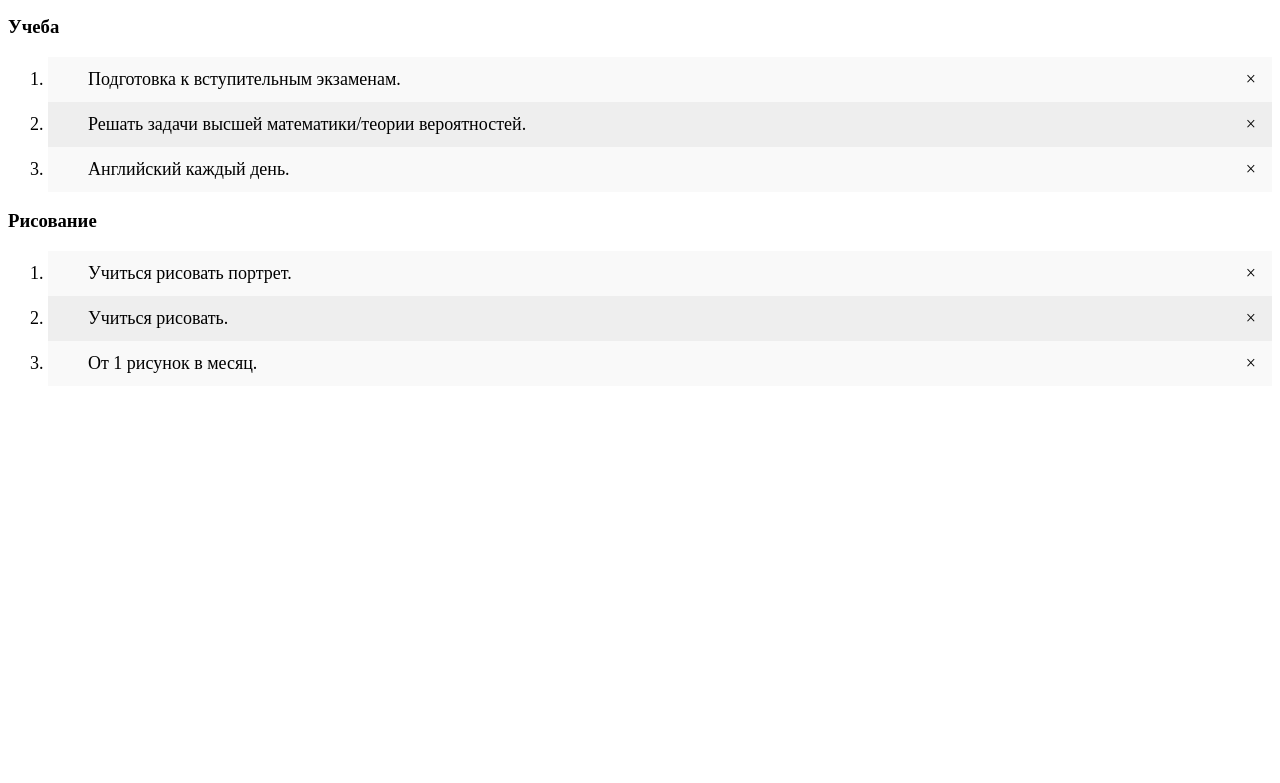
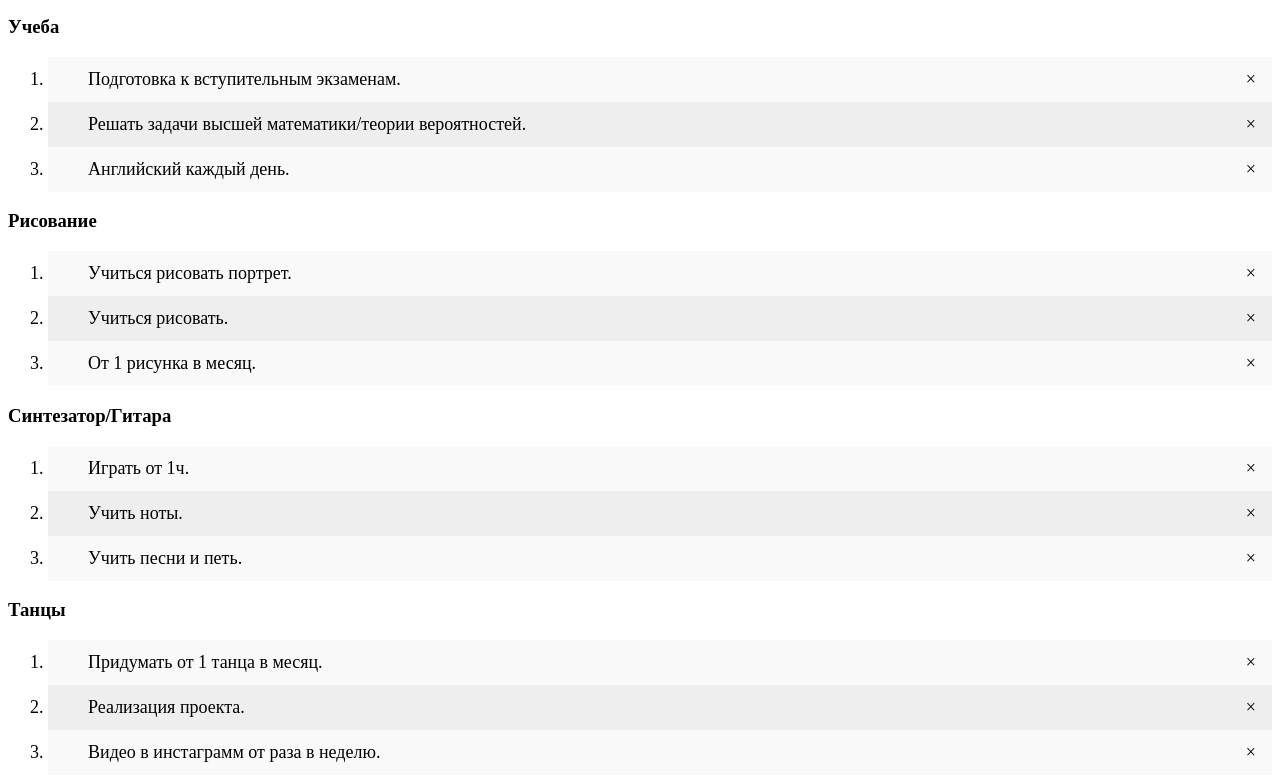
Before and after one commit to Goryunov1/To-do-list, a plain HTML site: page index.html in a window 1280 px wide. Shown: the part 729-1512 px from the top of the page. Before the commit the page ends 1123 px from the top, so only its background shows below. Drawn offline with Linux system fonts and the light colour scheme.

Commit message:
programming

```diff
--- a/index.html
+++ b/index.html
@@ -51,7 +51,23 @@
     <ol>
       <li>Учиться рисовать портрет.</li>
       <li>Учиться рисовать.</li>
-      <li>От 1 рисунок в месяц.</li>
+      <li>От 1 рисунка в месяц.</li>
+    </ol>
+  </ul>
+  <ul>
+    <h3>Синтезатор/Гитара</h3>
+    <ol>
+      <li>Играть от 1ч.</li>
+      <li>Учить ноты.</li>
+      <li>Учить песни и петь.</li>
+    </ol>
+  </ul>
+  <ul>
+    <h3>Танцы</h3>
+    <ol>
+      <li>Придумать от 1 танца в месяц.</li>
+      <li>Реализация проекта.</li>
+      <li>Видео в инстаграмм от раза в неделю.</li>
     </ol>
   </ul>
 </ul>
```
